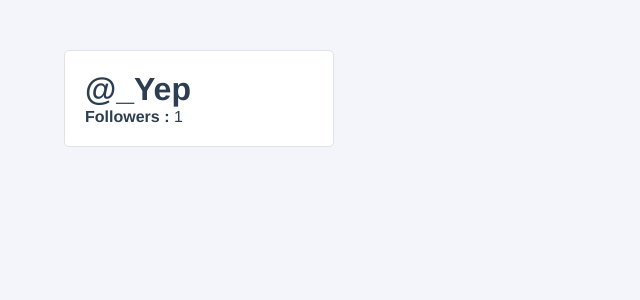
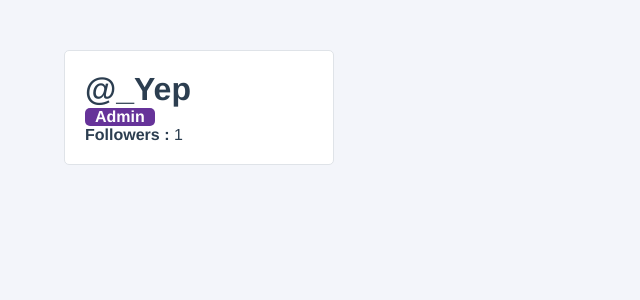
Before and after one commit to EvilYep/Tuto-Vue3, a Vue app: page / in a window 1280 px wide. Shown: the top 300 px of the page, without its empty margins (0-640 px from the left). Built offline with nearby package versions, Linux system fonts and the light colour scheme.

Commit message:
:game_die: template conditionals

```diff
--- a/src/components/UserProfile.vue
+++ b/src/components/UserProfile.vue
@@ -2,6 +2,12 @@
     <div class="user-profile">
         <div class="user-profile_user-panel">
             <h1 class="user-profile_username">@{{ user.username }}</h1>
+            <div class="user-profile_admin-badge" v-if="user.isAdmin">
+                Admin
+            </div>
+            <div class="user-profile_admin-badge" v-else>
+                Not Admin
+            </div>
             <div class="user-profile_followers-count">
                 <strong>Followers :</strong> {{ followersCount }}
             </div>
@@ -23,7 +29,7 @@
                 firstName: 'Yep',
                 lastName: 'Derp',
                 email: 'yep@derp.com',
-                admin: true
+                isAdmin: true
             }
         }
     },
@@ -75,4 +81,13 @@
 h1.user-profile_username {
     margin: 0;
 }
+
+.user-profile_admin-badge {
+    background-color: rebeccapurple;
+    color: white;
+    border-radius: 5px;
+    margin-right: auto;
+    padding: 0 10px;
+    font-weight: bold;
+}
 </style>
```
